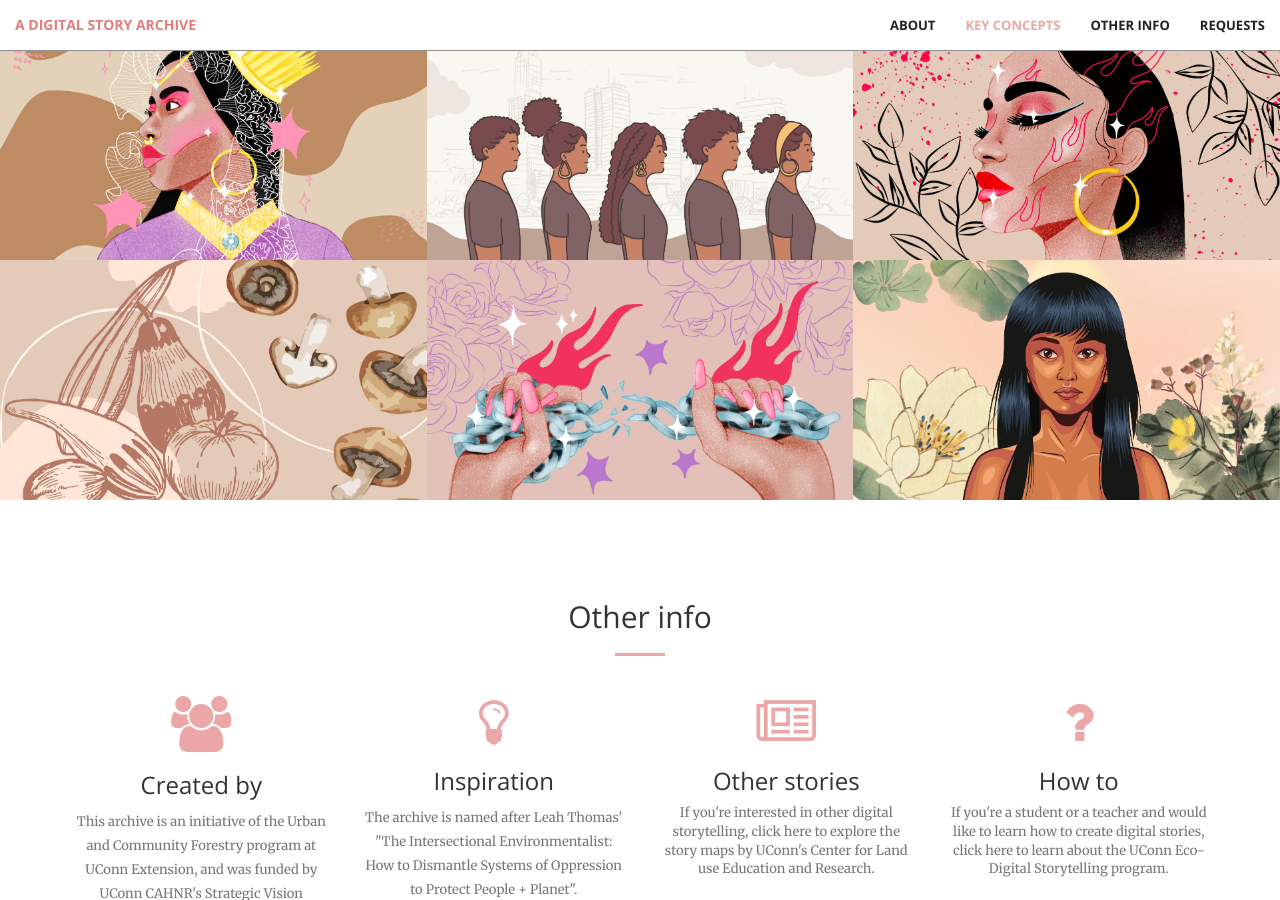
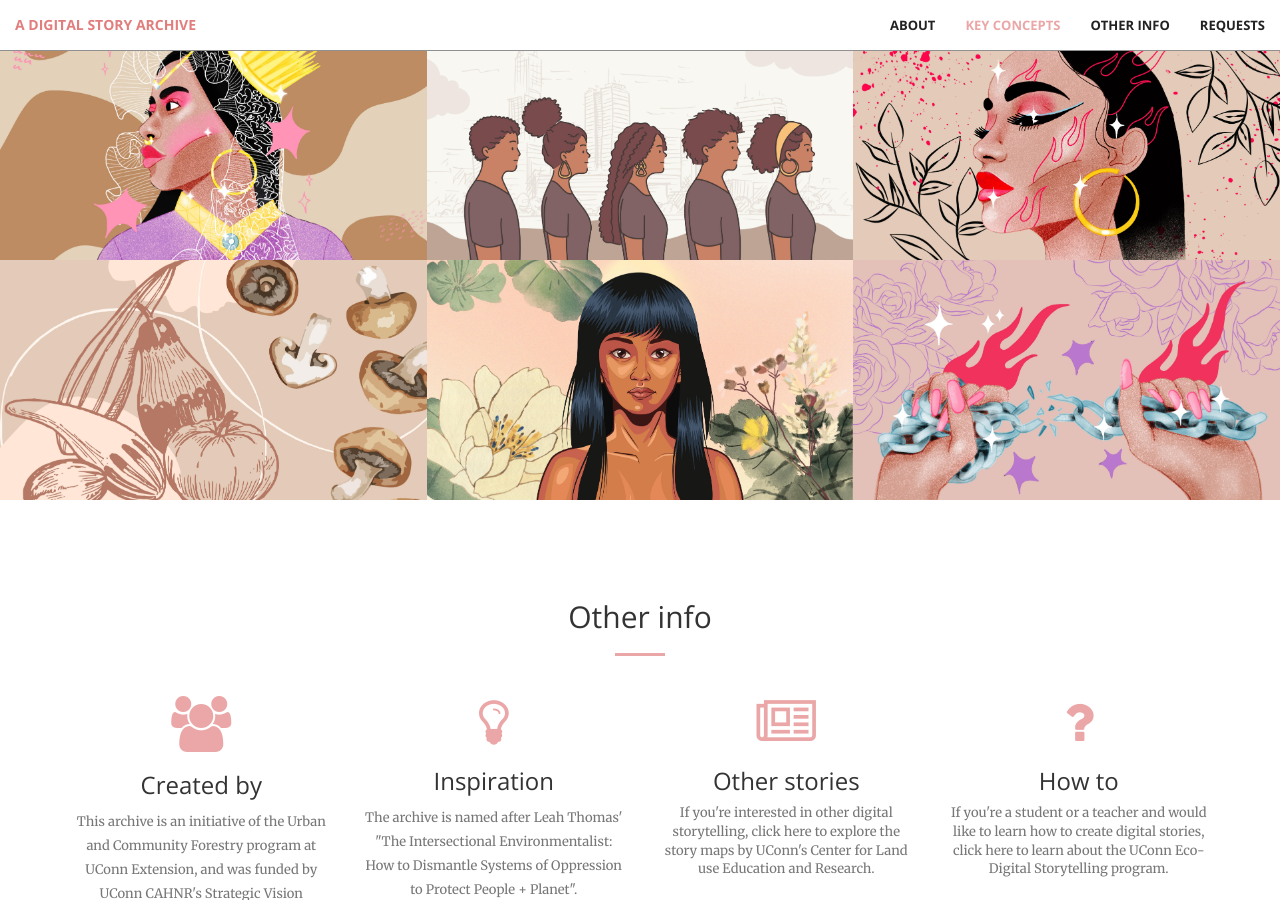
Before and after one commit to peopleandplanet/peopleandplanet.github.io, a Jekyll site: the page built from index.html, in a window 1280 px wide and 900 px high, scrolled down 1697 px. Built offline with Jekyll 4.4.1, drawn with Linux system fonts in a browser that asks for light colours.

Commit message:
Update portfolio.html

```diff
--- a/_includes/portfolio.html
+++ b/_includes/portfolio.html
@@ -92,7 +92,7 @@
             </div>
             <div class="col-lg-4 col-sm-6">
                 <a href="" class="portfolio-box" target="_blank">
-                    <img src="img/portfolio/18.jpg" class="img-responsive" alt="">
+                    <img src="img/portfolio/16.jpg" class="img-responsive" alt="">
                     <div class="portfolio-box-caption">
                         <div class="portfolio-box-caption-content">
                             <div class="project-name">
@@ -104,7 +104,7 @@
             </div>
             <div class="col-lg-4 col-sm-6">
                 <a href="" class="portfolio-box" target="_blank">
-                    <img src="img/portfolio/16.jpg" class="img-responsive" alt="">
+                    <img src="img/portfolio/18.jpg" class="img-responsive" alt="">
                     <div class="portfolio-box-caption">
                         <div class="portfolio-box-caption-content">
                             <div class="project-name">
```
